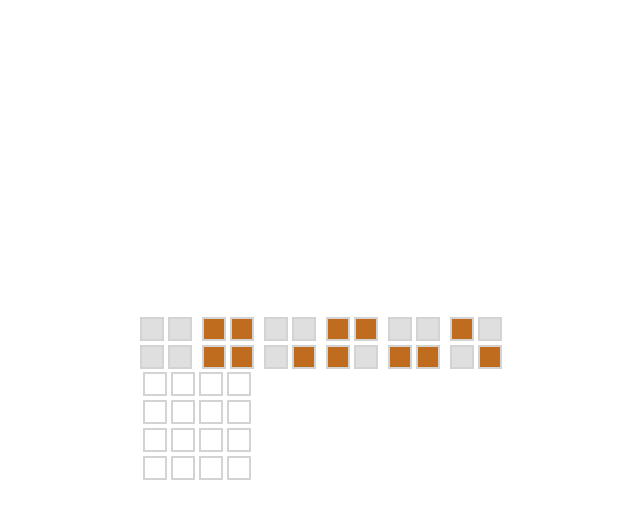
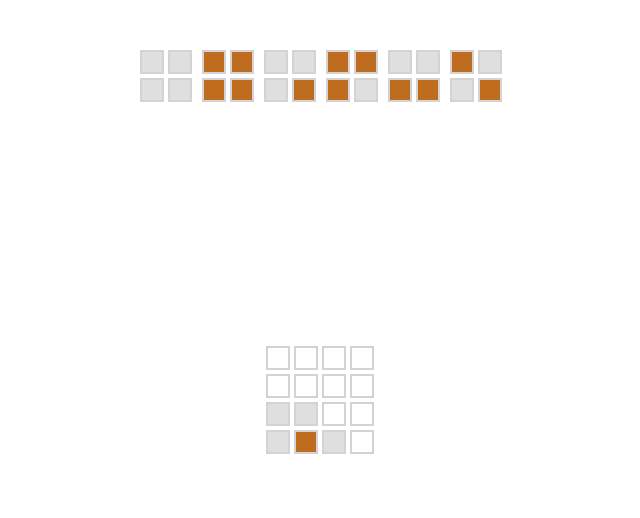
Before and after one commit to Goluxas/react-lumines, a React (Vite) app in the folder react-lumines/: page / in a window 1280 px wide. Shown: the top 518 px of the page, without its empty margins (320-960 px from the left). Built offline with nearby package versions, Linux system fonts and the light colour scheme.

Commit message:
Better header positioning and initial problem setup

```diff
--- a/react-lumines/src/App.css
+++ b/react-lumines/src/App.css
@@ -56,9 +56,16 @@
   background-color: #bf6c1e;
 }
 
+header {
+  display: flex;
+  justify-content: center;
+}
+
 .tile-reference {
   display: flex;
   gap: 12px;
+  position: absolute;
+  top: 50px;
 }
 
 .tile {
--- a/react-lumines/src/components/Board.jsx
+++ b/react-lumines/src/components/Board.jsx
@@ -33,10 +33,10 @@ export default function Board() {
       </tr>
       <tr>
         <td>
-          <Pane color="off" key={9} />
+          <Pane color="white" key={9} />
         </td>
         <td>
-          <Pane color="off" key={10} />
+          <Pane color="white" key={10} />
         </td>
         <td>
           <Pane color="off" key={11} />
@@ -47,13 +47,13 @@ export default function Board() {
       </tr>
       <tr>
         <td>
-          <Pane color="off" key={13} />
+          <Pane color="white" key={13} />
         </td>
         <td>
-          <Pane color="off" key={14} />
+          <Pane color="color" key={14} />
         </td>
         <td>
-          <Pane color="off" key={15} />
+          <Pane color="white" key={15} />
         </td>
         <td>
           <Pane color="off" key={16} />
```
